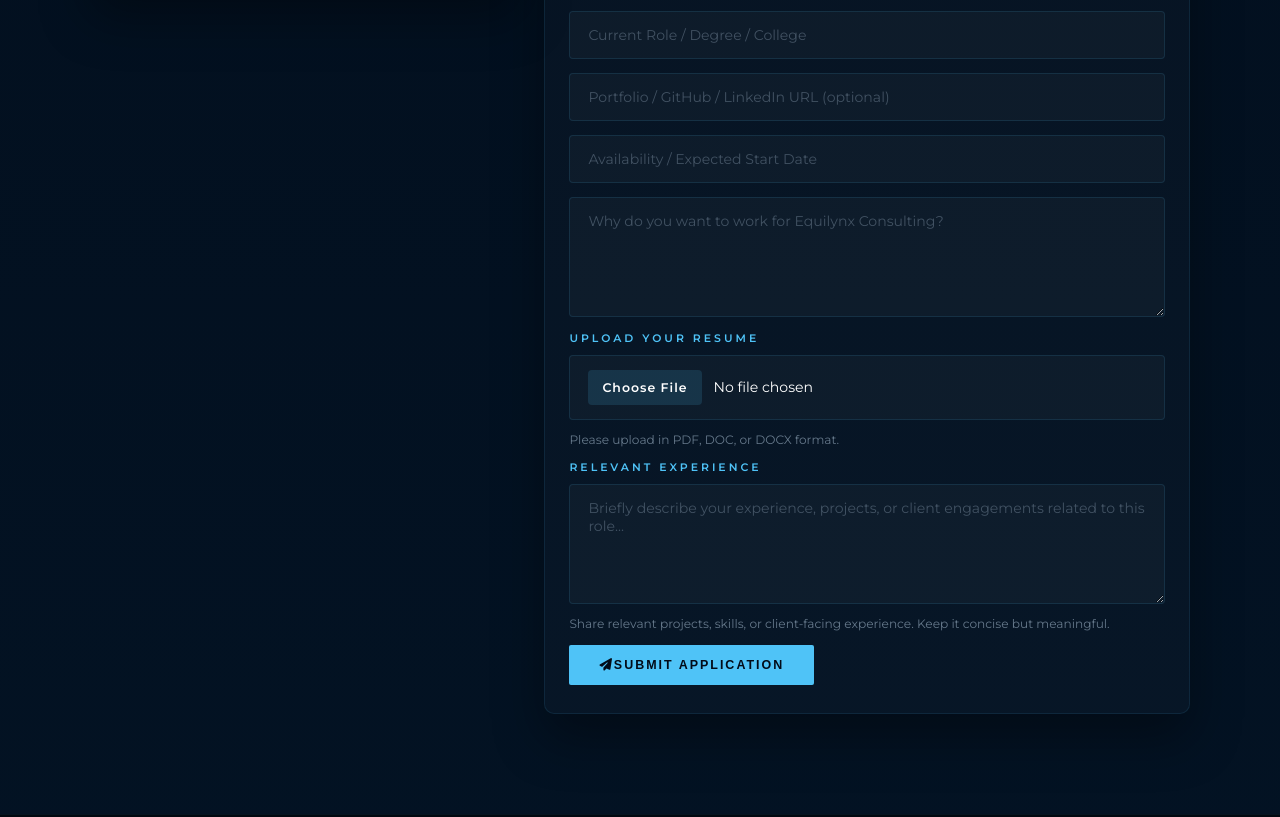
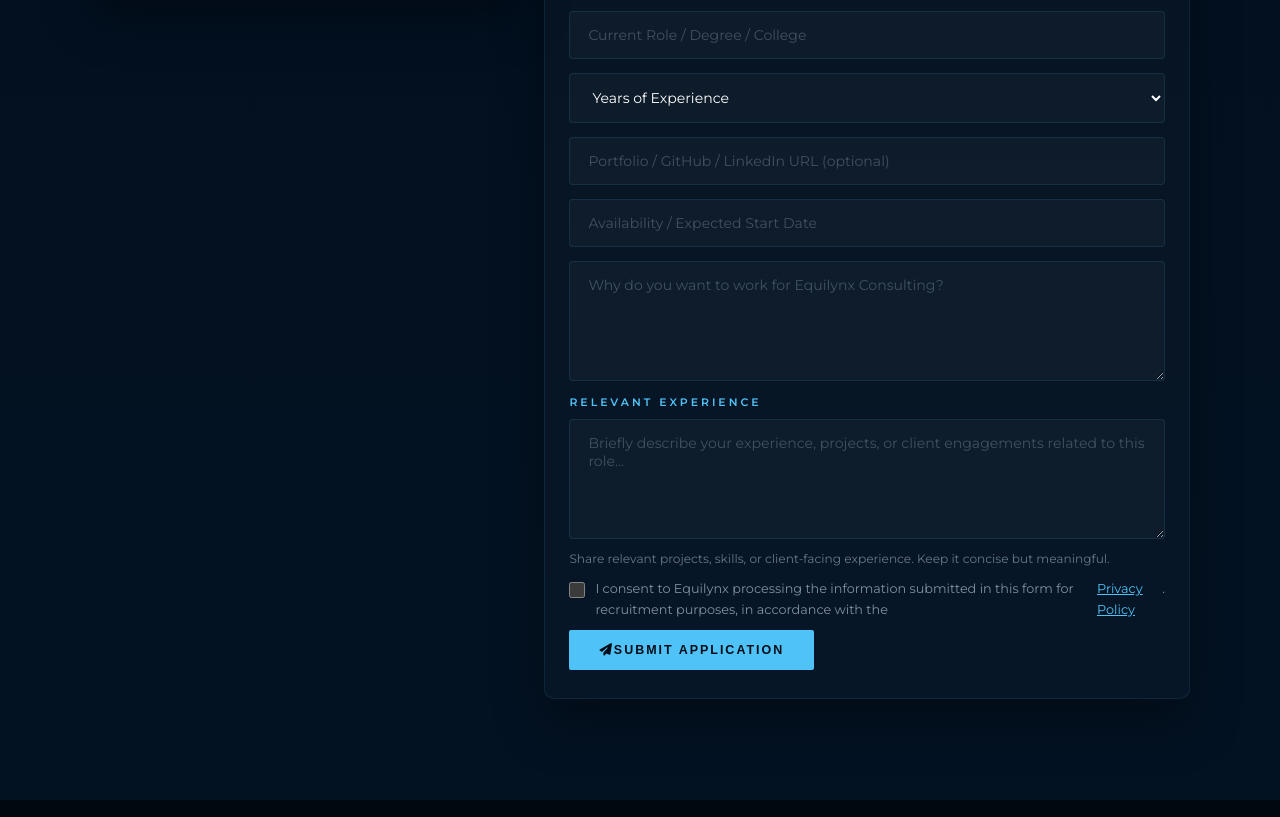
Before and after one commit to Mannems-business/equilynx-website, a plain HTML site: page consulting/careers/index.html in a window 1280 px wide. Shown: the part 2068-2885 px from the top of the page. Drawn offline with Linux system fonts and the light colour scheme.

Commit message:
Users feedback - file attaching option removed from careers

```diff
--- a/consulting/careers/index.html
+++ b/consulting/careers/index.html
@@ -113,7 +113,7 @@
       <div class="container">
         <div class="section-tag reveal">Apply Online</div>
         <h2 class="section-title reveal delay-1">Send your application</h2>
-        <p class="section-lead reveal delay-2">Choose a role, share a bit about yourself, and upload your resume.</p>
+        <p class="section-lead reveal delay-2">Choose a role and share a bit about yourself and your experience.</p>
         <div class="section-divider reveal delay-3"></div>
         <div class="career-form-layout">
           <aside class="career-side-panel reveal-left delay-2">
@@ -128,7 +128,7 @@
           <div class="career-form-panel reveal-right delay-3">
             <p class="section-tag">Application Form</p>
             <h3>Application</h3>
-            <form action="https://formspree.io/f/mwvajeke" method="POST" enctype="multipart/form-data" class="contact-form">
+            <form action="https://formspree.io/f/mwvajeke" method="POST" class="contact-form">
               <input type="hidden" name="_subject" value="Equilynx Consulting Career Application" data-career-subject />
               <input type="hidden" name="form_type" value="Consulting Career Application" />
               <input type="text" name="name" placeholder="Your Full Name" required />
@@ -155,16 +155,25 @@
                 <option value="Cloud &amp; Security Intern">Cloud &amp; Security Intern</option>
               </select>
               <input type="text" name="current_role_or_education" placeholder="Current Role / Degree / College" required />
+              <select name="years_of_experience" required>
+                <option value="">Years of Experience</option>
+                <option value="0 (Fresher / Student)">0 (Fresher / Student)</option>
+                <option value="Less than 1 year">Less than 1 year</option>
+                <option value="1-2 years">1-2 years</option>
+                <option value="3-5 years">3-5 years</option>
+                <option value="5+ years">5+ years</option>
+              </select>
               <input type="url" name="portfolio_or_linkedin" placeholder="Portfolio / GitHub / LinkedIn URL (optional)" />
               <input type="text" name="availability" placeholder="Availability / Expected Start Date" required />
               <textarea name="message" rows="5" placeholder="Why do you want to work for Equilynx Consulting?" required></textarea>
               <div class="career-upload-wrap">
-                <label class="career-upload-label" for="resumeUpload">Upload Your Resume</label>
-                <input type="file" id="resumeUpload" name="resume" class="career-upload-input" accept=".pdf,.doc,.docx" required />
-                <p class="career-form-note">Please upload in PDF, DOC, or DOCX format.</p>
                 <label class="career-upload-label" for="experienceDetails">Relevant Experience</label>
                 <textarea id="experienceDetails" name="experience_details" rows="5" placeholder="Briefly describe your experience, projects, or client engagements related to this role..." required></textarea>
                 <p class="career-form-note">Share relevant projects, skills, or client-facing experience. Keep it concise but meaningful.</p>
+                <label class="career-consent-label">
+                  <input type="checkbox" name="consent" value="I consent to Equilynx processing my personal data submitted in this form for recruitment purposes." required />
+                  I consent to Equilynx processing the information submitted in this form for recruitment purposes, in accordance with the <a href="/privacy/" target="_blank" rel="noopener noreferrer">Privacy Policy</a>.
+                </label>
                 <div class="form-submit-wrap">
                   <button type="submit" class="btn-primary"><i class="fas fa-paper-plane"></i> Submit Application</button>
                 </div>
--- a/style.css
+++ b/style.css
@@ -1695,28 +1695,28 @@
   font-weight: 600;
 }
 
-.career-upload-input {
-  width: 100%;
-  background: rgba(255, 255, 255, 0.03);
-  border: 1px solid rgba(79, 195, 247, 0.12);
-  border-radius: 4px;
-  padding: 12px 14px;
-  color: var(--grey);
-  font-size: 0.86rem;
-}
-
-.career-upload-input::file-selector-button {
-  margin-right: 12px;
-  border: none;
-  border-radius: 4px;
-  padding: 10px 14px;
-  background: rgba(79, 195, 247, 0.14);
-  color: var(--white);
-  font-family: var(--font-body);
-  font-size: 0.78rem;
-  font-weight: 600;
-  letter-spacing: 1px;
+.career-consent-label {
+  display: flex;
+  align-items: flex-start;
+  gap: 10px;
+  color: rgba(160, 180, 200, 0.78);
+  font-size: 0.8rem;
+  line-height: 1.6;
   cursor: pointer;
+}
+
+.career-consent-label input[type="checkbox"] {
+  flex: 0 0 auto;
+  width: 16px;
+  height: 16px;
+  margin-top: 3px;
+  accent-color: var(--accent);
+  cursor: pointer;
+}
+
+.career-consent-label a {
+  color: var(--accent);
+  text-decoration: underline;
 }
 
 .career-form-footer {
```
Also changed, not shown: startup/careers/index.html (+14 -5 lines).
